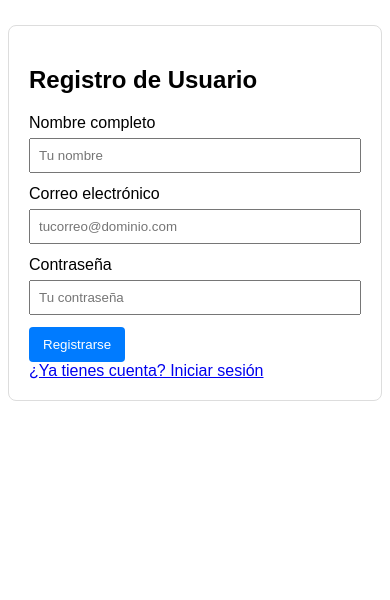
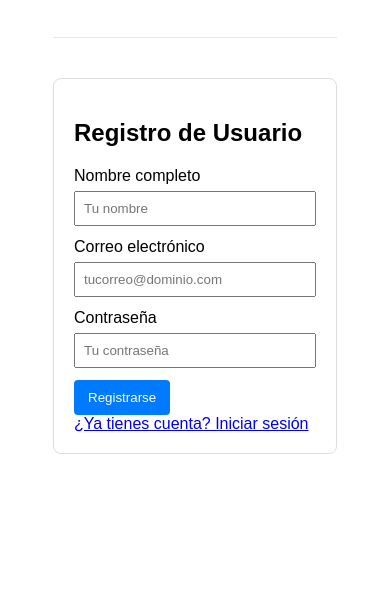
Before and after one commit to Acostabtw/acosfa49, a plain HTML site: page index.html in a window 390 px wide. Shown: the part 244-844 px from the top of the page. Drawn offline with Linux system fonts and the light colour scheme.

Commit message:
responsive

```diff
--- a/index.html
+++ b/index.html
@@ -8,6 +8,8 @@
   <link rel="stylesheet" href="stylesi.css" />
 </head>
 <body>
+  <section class="home">
+    <div class="in-flex">
   <header class="site-header" aria-label="Encabezado principal">
     <div class="container header-inner">
       <a class="brand" href="vmpacosfa.html" aria-label="AcosFa 49 - Inicio">
@@ -39,7 +41,8 @@
       <div id="status" class="error" role="status" aria-live="polite" style="display:none;"></div>
     </form>
   </div>
-
+    </div>
+  </section>
   <script>
     function handleRegistro(e) {
       e.preventDefault();
--- a/stylesi.css
+++ b/stylesi.css
@@ -83,3 +83,14 @@
         margin-top: 8px;
       }
     }
+
+    .home{
+      display: flex;
+      flex-wrap: wrap;
+    }
+    .in-flex{
+      flex: 1;
+     padding: 25px;
+     margin: 20px;
+     min-width: 250px;
+    }
```
